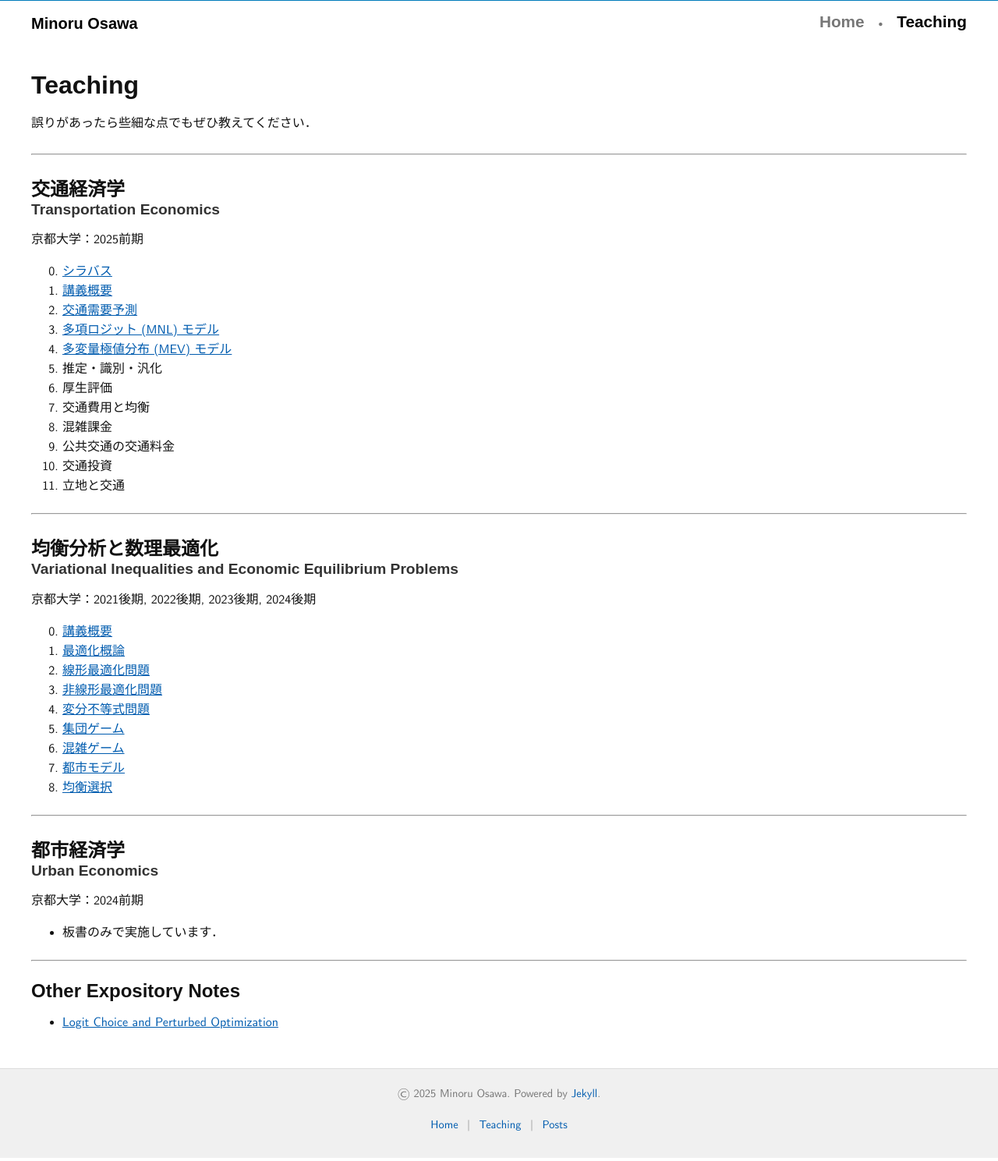
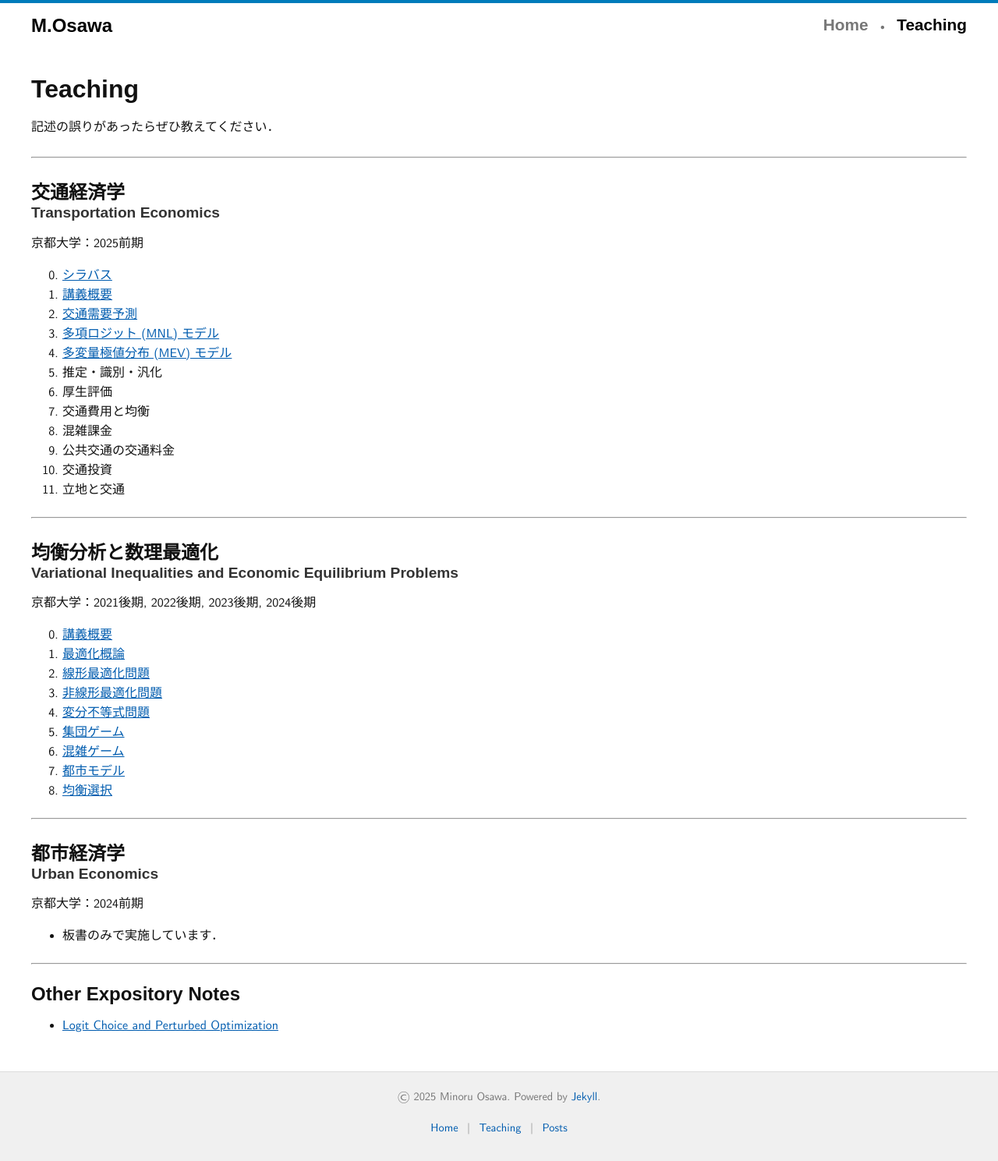
Before and after one commit to mino-osawa/mino-osawa.github.io, a Jekyll site: the page built from teaching.markdown, in a window 1280 px wide. Shown: the whole page at 78% size. Built offline with Jekyll 4.4.1, drawn with Linux system fonts in a browser that asks for light colours; some web fonts are replaced.

Commit message:
further fix

```diff
--- a/_includes/header.html
+++ b/_includes/header.html
@@ -1,7 +1,7 @@
 <nav class="site-nav">
     <div class="nav-container">
       <div class="site-title">
-        <a href="/">Minoru Osawa</a>
+        <a href="/">M.Osawa</a>
       </div>
       <ul>
         <li><a href="/" class="{% if page.url == '/' %}active{% endif %}">Home</a></li>
--- a/assets/css/main.css
+++ b/assets/css/main.css
@@ -212,7 +212,7 @@ p {
 
 /* === ナビゲーション === */
 .site-nav {
-    border-top: 1px solid var(--color-konpeki);
+    border-top: 4px solid var(--color-konpeki);
 }
 
 .nav-container {
@@ -223,7 +223,7 @@ p {
     padding: .83em 2.5rem;
 }
 .site-title {
-    font-size: 1.25em;
+    font-size: 1.5em;
 }
 
 .site-nav ul {
@@ -243,7 +243,7 @@ p {
 .site-nav li + li::before {
     content: "・";
     display: inline-block;
-    margin: 0 0.5em;
+    margin: 0 0.5rem;
     background-size: contain;
     vertical-align: middle;
     background-repeat: no-repeat;
@@ -252,8 +252,10 @@ p {
 
 @media (max-width: 600px) {
     .nav-container {
-        padding: .83em 1rem 0 1rem;
+        padding: .8rem 1rem .5rem 1rem;
         align-items: flex-start;
+        background: #f9f9f9;
+        border-bottom: 1px solid #ddd;
     }
 
     .site-title, .site-nav ul li {
--- a/teaching.markdown
+++ b/teaching.markdown
@@ -5,7 +5,7 @@ title: M. Osawa - Teaching
 
 <h1>Teaching</h1>
 
-<p>誤りがあったら些細な点でもぜひ教えてください．</p>
+<p>記述の誤りがあったらぜひ教えてください．</p>
 
 <hr>
 
```
